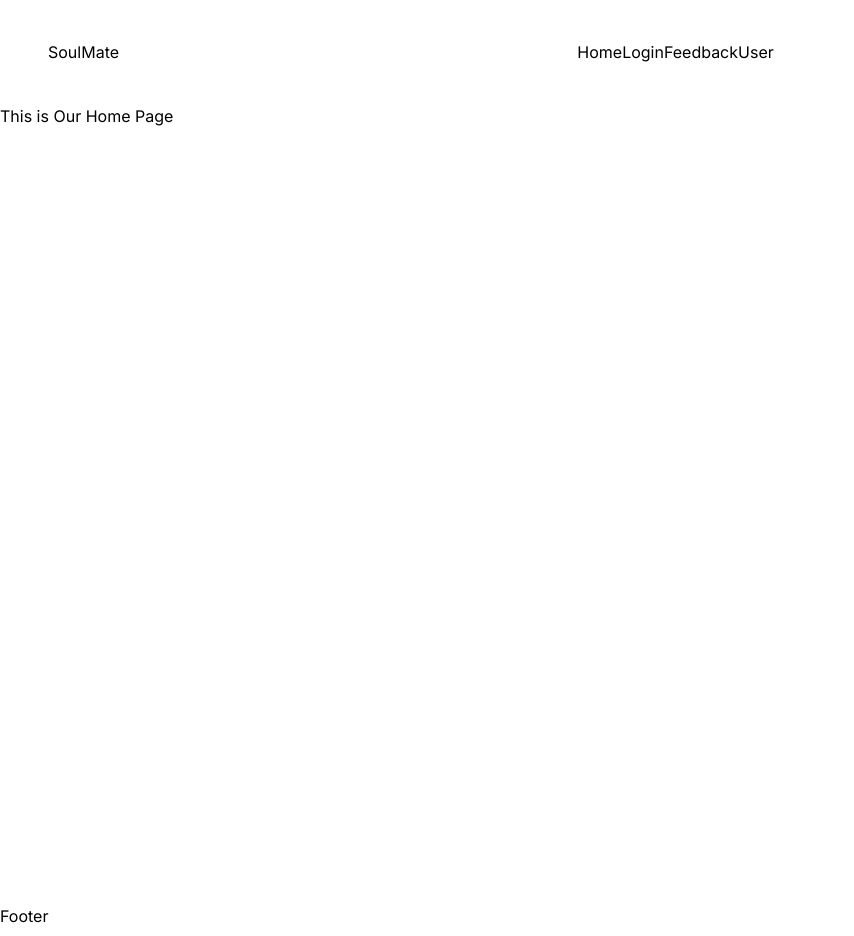
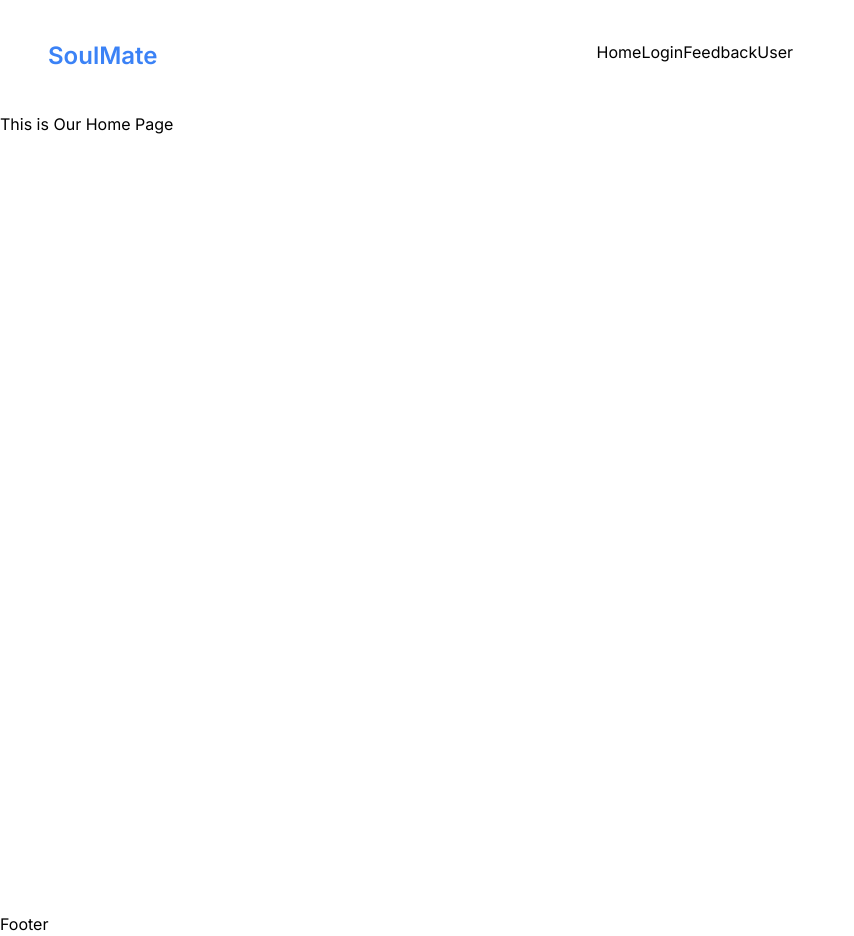
Before and after one commit to tonmoy3673/soulMate, a Next.js app: page / in a window 1280 px wide. Shown: the whole page, without its empty margins (0-854 px from the left). Built offline with nearby package versions, Linux system fonts and the light colour scheme.

Commit message:
:lipstick:polish title

```diff
--- a/src/components/Layout/Header.jsx
+++ b/src/components/Layout/Header.jsx
@@ -3,9 +3,11 @@ import Link from "next/link";
 const Header = () => {
   return (
     <div className="flex px-12 py-10">
-      <div>
-        <h3>SoulMate</h3>
-      </div>
+      <Link href="/">
+        <h3 className="text-blue-500 hover:text-orange-600 text-2xl font-semibold">
+          SoulMate
+        </h3>
+      </Link>
       <ul className="mx-auto">
         <Link href="/" className="">
           Home
```
